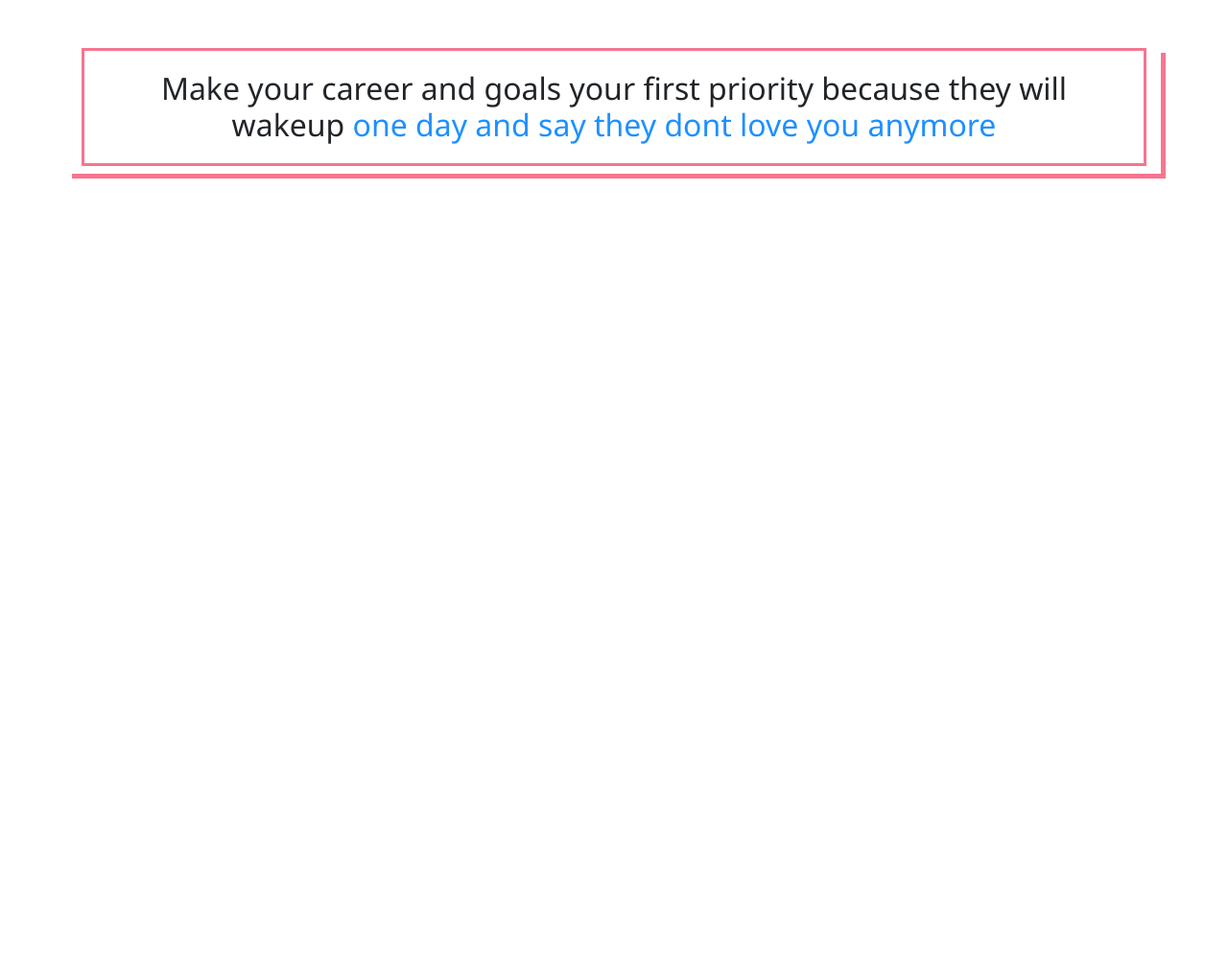
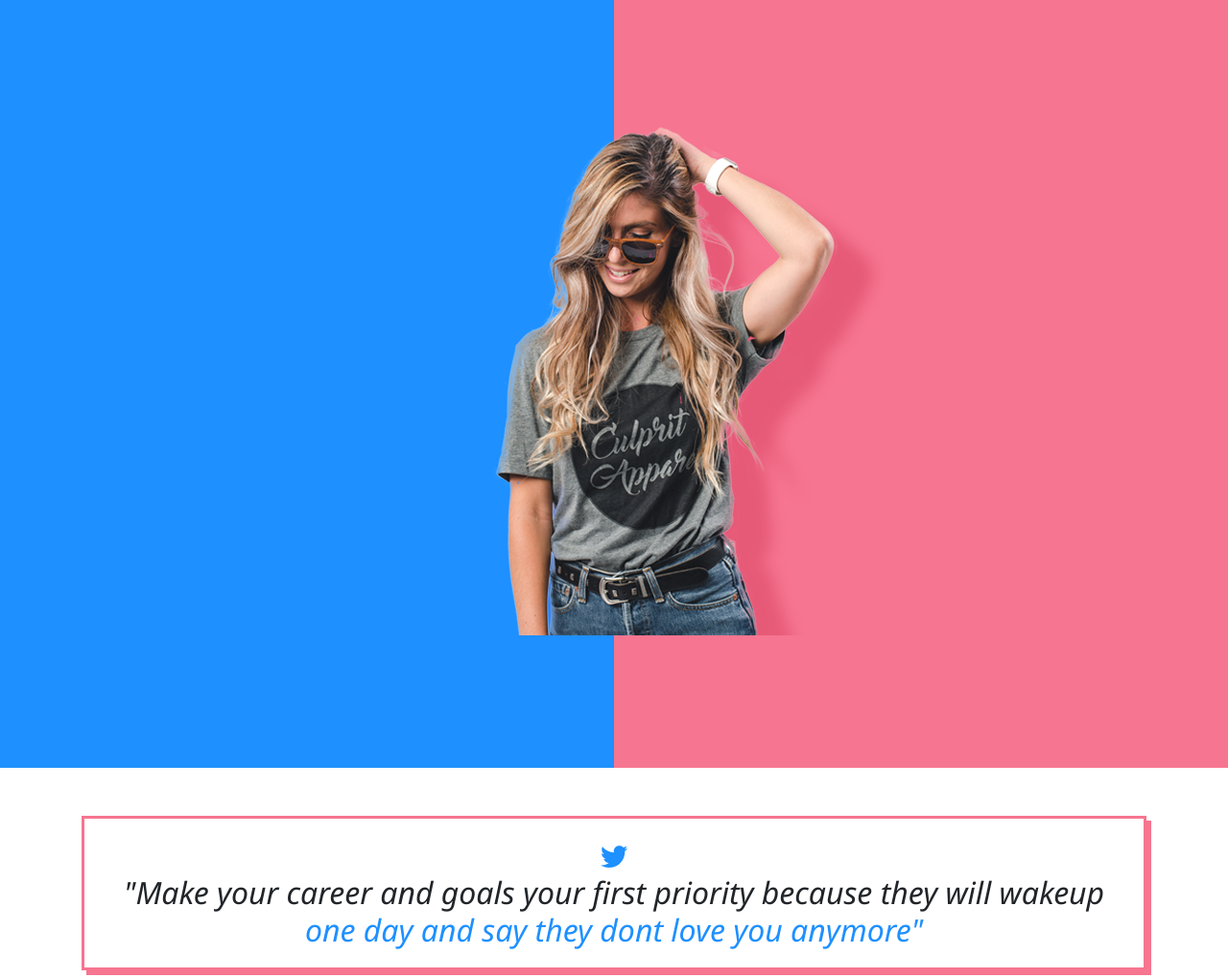
Before and after one commit to anshita098/halolabteam, a plain HTML site: page index.html in a window 1280 px wide. Shown: the whole page at 96% size. Before the commit the page ends 800 px from the top, so only its background shows below. Drawn offline with nearby package versions, Linux system fonts and the light colour scheme.

Commit message:
Add files via upload

```diff
--- a/index.html
+++ b/index.html
@@ -9,10 +9,11 @@
   <script src="https://ajax.googleapis.com/ajax/libs/jquery/3.3.1/jquery.min.js"></script>
   <script src="https://cdnjs.cloudflare.com/ajax/libs/popper.js/1.14.0/umd/popper.min.js"></script>
   <script src="https://maxcdn.bootstrapcdn.com/bootstrap/4.1.0/js/bootstrap.min.js"></script>
+  <link rel="stylesheet" href="https://cdnjs.cloudflare.com/ajax/libs/font-awesome/4.7.0/css/font-awesome.min.css">
 </head>
 <body>
 
-<!-- <div class="container-fluid">
+<div class="container-fluid">
     <div class="row">
       <div class="col-sm-6 blue-light">
       </div>
@@ -20,13 +21,15 @@
       <div class="col-sm-6 blue-dark">
       </div>
     </div>
-</div> -->
+</div>
 <div class="container-fluid">
   <div class="container">
     <div class="row">
       <div class="col head">
-        <h2 class="content" >Make your career and goals your first priority because they will wakeup
-          <span style="color: dodgerblue">one day and say they dont love you anymore</span>
+          <h2 class="content">
+              <i class="fa fa-twitter" style="color: dodgerblue"></i><br>
+            <i>"Make your career and goals your first priority because they will wakeup
+          <span style="color: dodgerblue">one day and say they dont love you anymore"</span></i>
         </h2>
        </div>
     </div>
--- a/style.css
+++ b/style.css
@@ -19,7 +19,6 @@ position: relative;
 
 .head{
     margin-top: 50px;
-    box-shadow:5px 5px #f67590;
 }
 
 .content{
@@ -27,4 +26,5 @@ position: relative;
     text-align: center;
     border:3px solid #f67590;
     padding: 20px;
+    box-shadow:5px 5px #f67590;
 }
```
